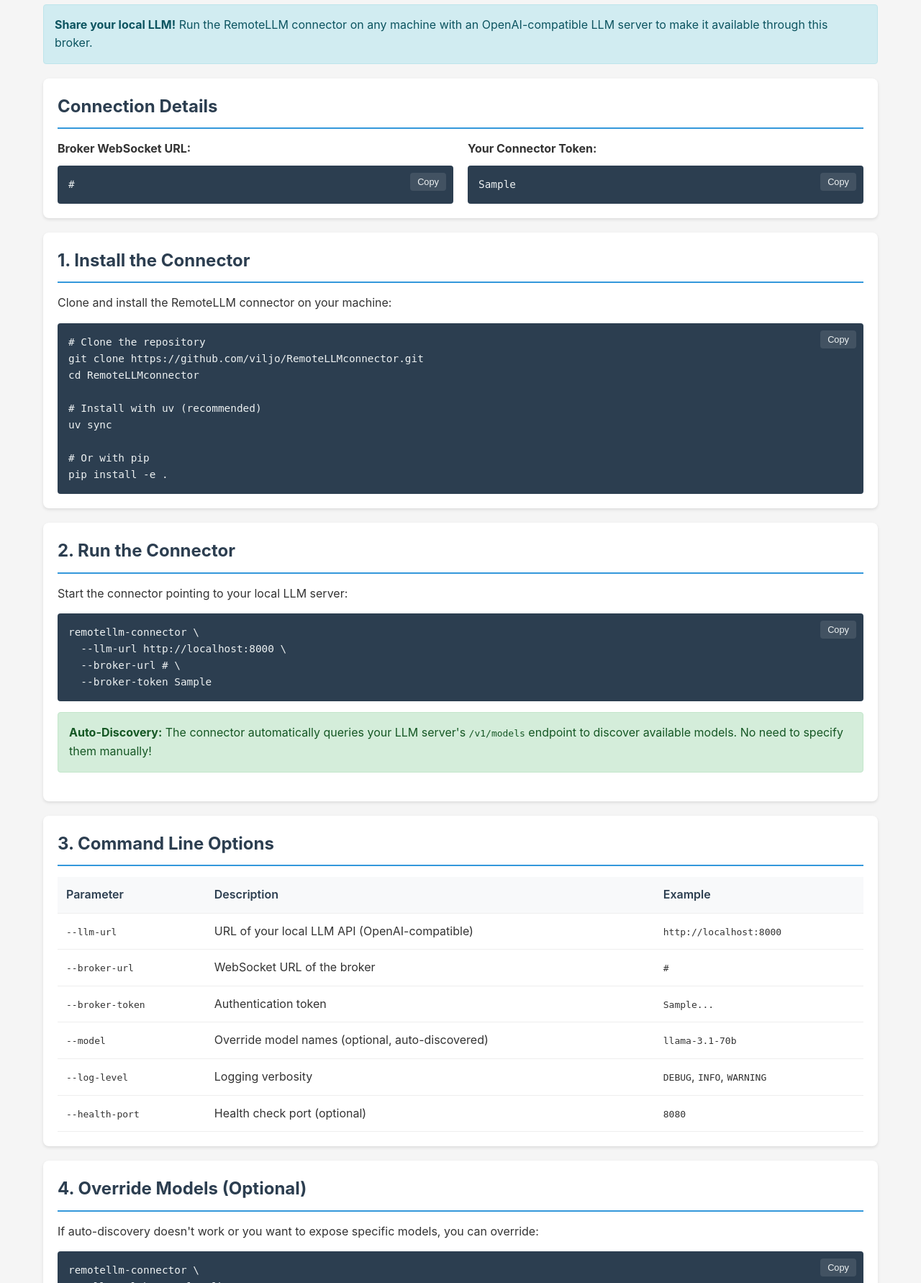
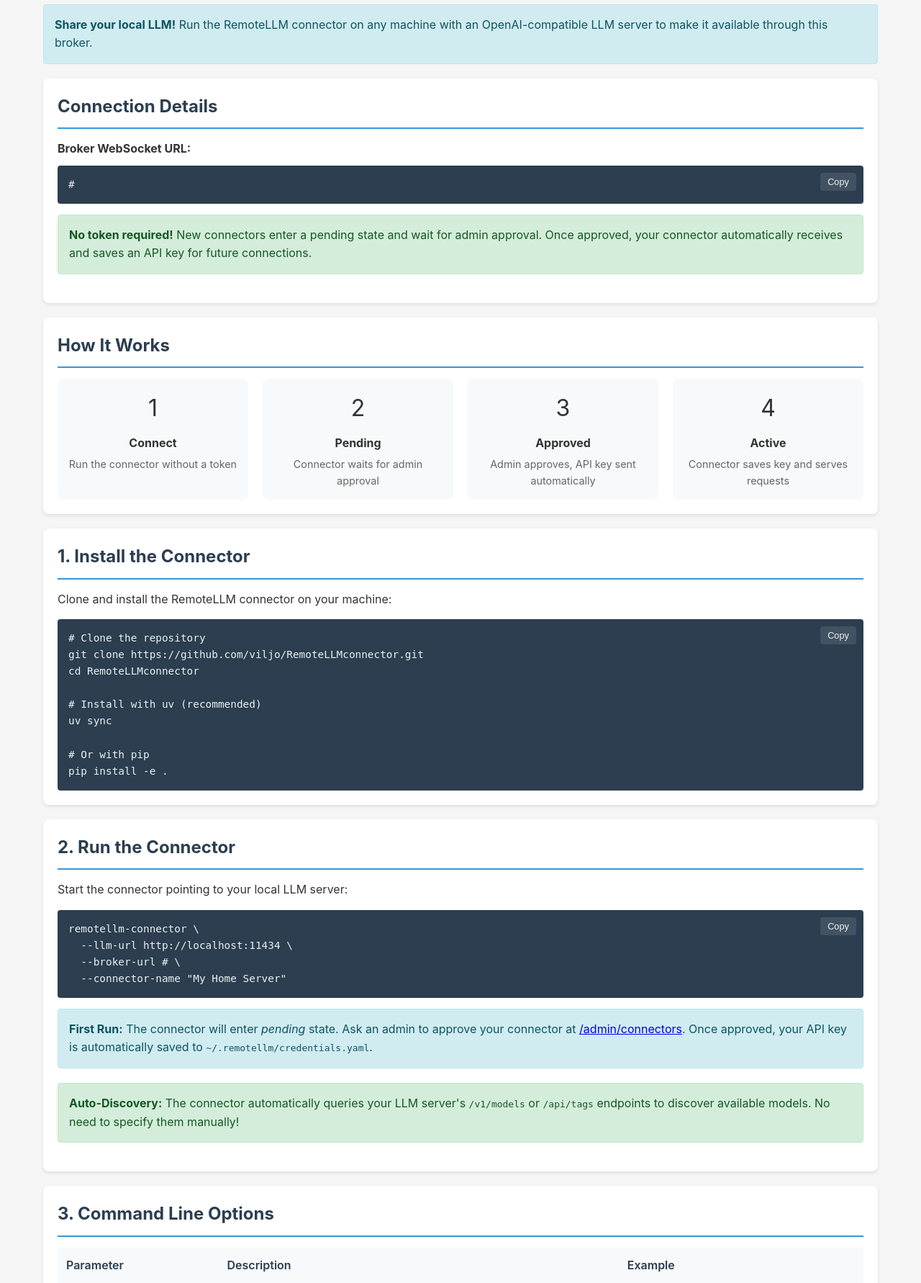
Before and after one commit to viljo/RemoteLLMconnector, a Python web app: template src/remotellm/broker/templates/connect.html in a window 1280 px wide. Shown: the part 170-1952 px from the top of the page at 72% size. Run offline with Jinja, Linux system fonts and the light colour scheme; the template is opened without the code that fills it: most values are stand-ins (such as "Sample title", 1, 10 or a date in 2020).

Commit message:
Update Connect tab for connector approval workflow
Changes to connect.html:
- Remove "Your Connector Token" section (no pre-assigned tokens)
- Add "How It Works" section explaining the 4-step approval flow:
  1. Connect without a token
  2. Enter pending state, wait for admin approval
  3. Admin approves, API key sent automatically via WebSocket
  4. Connector saves key and serves requests
- Update run command examples to use --connector-name instead of --broker-token
- Add --connector-name and --credentials-file to command line options table
- Update systemd service example with new parameters
- Add troubleshooting entries for approval workflow issues
- Update messaging to emphasize "No token required" workflow

🤖 Generated with [Claude Code](https://claude.com/claude-code)

Co-Authored-By: Claude <noreply@anthropic.com>

```diff
--- a/src/remotellm/broker/templates/connect.html
+++ b/src/remotellm/broker/templates/connect.html
@@ -11,20 +11,38 @@
 
 <div class="card">
     <h2>Connection Details</h2>
-    <div class="grid grid-2">
-        <div>
     <p style="margin-bottom: 10px;"><strong>Broker WebSocket URL:</strong></p>
     <div class="code-block">
         <button class="copy-btn" onclick="copyToClipboard('{{ ws_url }}', this)">Copy</button>
         {{ ws_url }}
     </div>
+    <div class="alert alert-success" style="margin-top: 15px;">
+        <strong>No token required!</strong> New connectors enter a pending state and wait for admin approval. Once approved, your connector automatically receives and saves an API key for future connections.
     </div>
-        <div>
-            <p style="margin-bottom: 10px;"><strong>Your Connector Token:</strong></p>
-            <div class="code-block">
-                <button class="copy-btn" onclick="copyToClipboard('{{ connector_token }}', this)">Copy</button>
-                {{ connector_token }}
 </div>
+
+<div class="card">
+    <h2>How It Works</h2>
+    <div style="display: flex; gap: 20px; flex-wrap: wrap;">
+        <div style="flex: 1; min-width: 200px; text-align: center; padding: 15px; background: #f8f9fa; border-radius: 8px;">
+            <div style="font-size: 2rem; margin-bottom: 10px;">1</div>
+            <strong>Connect</strong>
+            <p style="font-size: 0.9rem; color: #666; margin-top: 5px;">Run the connector without a token</p>
+        </div>
+        <div style="flex: 1; min-width: 200px; text-align: center; padding: 15px; background: #f8f9fa; border-radius: 8px;">
+            <div style="font-size: 2rem; margin-bottom: 10px;">2</div>
+            <strong>Pending</strong>
+            <p style="font-size: 0.9rem; color: #666; margin-top: 5px;">Connector waits for admin approval</p>
+        </div>
+        <div style="flex: 1; min-width: 200px; text-align: center; padding: 15px; background: #f8f9fa; border-radius: 8px;">
+            <div style="font-size: 2rem; margin-bottom: 10px;">3</div>
+            <strong>Approved</strong>
+            <p style="font-size: 0.9rem; color: #666; margin-top: 5px;">Admin approves, API key sent automatically</p>
+        </div>
+        <div style="flex: 1; min-width: 200px; text-align: center; padding: 15px; background: #f8f9fa; border-radius: 8px;">
+            <div style="font-size: 2rem; margin-bottom: 10px;">4</div>
+            <strong>Active</strong>
+            <p style="font-size: 0.9rem; color: #666; margin-top: 5px;">Connector saves key and serves requests</p>
         </div>
     </div>
 </div>
@@ -52,13 +70,17 @@ pip install -e .</pre>
     <div class="code-block">
         <button class="copy-btn" onclick="copyToClipboard(document.getElementById('run-cmd').textContent, this)">Copy</button>
         <pre id="run-cmd">remotellm-connector \
-  --llm-url http://localhost:8000 \
+  --llm-url http://localhost:11434 \
   --broker-url {{ ws_url }} \
-  --broker-token {{ connector_token }}</pre>
+  --connector-name "My Home Server"</pre>
+    </div>
+
+    <div class="alert alert-info" style="margin-top: 15px;">
+        <strong>First Run:</strong> The connector will enter <em>pending</em> state. Ask an admin to approve your connector at <a href="/admin/connectors">/admin/connectors</a>. Once approved, your API key is automatically saved to <code>~/.remotellm/credentials.yaml</code>.
     </div>
 
     <div class="alert alert-success" style="margin-top: 15px;">
-        <strong>Auto-Discovery:</strong> The connector automatically queries your LLM server's <code>/v1/models</code> endpoint to discover available models. No need to specify them manually!
+        <strong>Auto-Discovery:</strong> The connector automatically queries your LLM server's <code>/v1/models</code> or <code>/api/tags</code> endpoints to discover available models. No need to specify them manually!
     </div>
 </div>
 
@@ -76,7 +98,7 @@ pip install -e .</pre>
             <tr>
                 <td><code>--llm-url</code></td>
                 <td>URL of your local LLM API (OpenAI-compatible)</td>
-                <td><code>http://localhost:8000</code></td>
+                <td><code>http://localhost:11434</code></td>
             </tr>
             <tr>
                 <td><code>--broker-url</code></td>
@@ -84,9 +106,19 @@ pip install -e .</pre>
                 <td><code>{{ ws_url }}</code></td>
             </tr>
             <tr>
+                <td><code>--connector-name</code></td>
+                <td>Friendly name for your connector (shown in admin)</td>
+                <td><code>"My GPU Server"</code></td>
+            </tr>
+            <tr>
+                <td><code>--credentials-file</code></td>
+                <td>Where to store the approved API key</td>
+                <td><code>~/.remotellm/credentials.yaml</code></td>
+            </tr>
+            <tr>
                 <td><code>--broker-token</code></td>
-                <td>Authentication token</td>
-                <td><code>{{ connector_token[:20] }}...</code></td>
+                <td>Pre-approved API key (optional, auto-obtained)</td>
+                <td><code>ck-abc123...</code></td>
             </tr>
             <tr>
                 <td><code>--model</code></td>
@@ -115,7 +147,7 @@ pip install -e .</pre>
         <pre id="multi-cmd">remotellm-connector \
   --llm-url http://localhost:8000 \
   --broker-url {{ ws_url }} \
-  --broker-token {{ connector_token }} \
+  --connector-name "Custom Models" \
   --model llama-3.1-8b \
   --model llama-3.1-70b</pre>
     </div>
@@ -136,9 +168,11 @@ Type=simple
 User=root
 WorkingDirectory=/opt/remotellm
 ExecStart=/usr/local/bin/remotellm-connector \
-    --llm-url http://localhost:8000 \
+    --llm-url http://localhost:11434 \
     --broker-url {{ ws_url }} \
-    --broker-token {{ connector_token }}
+    --connector-name "My Server" \
+    --credentials-file /root/.remotellm/credentials.yaml \
+    --log-level INFO
 Restart=always
 RestartSec=10
 
@@ -152,6 +186,10 @@ WantedBy=multi-user.target</pre>
         <pre>sudo systemctl daemon-reload
 sudo systemctl enable remotellm-connector
 sudo systemctl start remotellm-connector</pre>
+    </div>
+
+    <div class="alert alert-info" style="margin-top: 15px;">
+        <strong>First Start:</strong> On first run, the service will wait for admin approval. Check <code>journalctl -u remotellm-connector -f</code> for status. Once approved, credentials are saved and the service will reconnect automatically on restart.
     </div>
 </div>
 
@@ -172,7 +210,7 @@ sudo systemctl start remotellm-connector</pre>
             <h3 style="margin-bottom: 10px;">Ollama</h3>
             <div class="code-block" style="font-size: 0.85rem;">
                 <pre># Default endpoint
-http://localhost:11434/v1</pre>
+http://localhost:11434</pre>
             </div>
         </div>
         <div>
@@ -204,12 +242,16 @@ http://localhost:1234/v1</pre>
         </thead>
         <tbody>
             <tr>
+                <td>Stuck in "pending" state</td>
+                <td>Ask an admin to approve your connector at <a href="/admin/connectors">/admin/connectors</a></td>
+            </tr>
+            <tr>
                 <td>Connection refused</td>
                 <td>Check that your LLM server is running and accessible at the specified URL</td>
             </tr>
             <tr>
-                <td>Authentication failed</td>
-                <td>Verify your connector token is correct</td>
+                <td>Authentication failed after approval</td>
+                <td>Check that credentials file exists at <code>~/.remotellm/credentials.yaml</code> with correct permissions</td>
             </tr>
             <tr>
                 <td>WebSocket disconnects</td>
@@ -219,6 +261,10 @@ http://localhost:1234/v1</pre>
                 <td>Model not appearing</td>
                 <td>Ensure the model name matches exactly and the LLM server has the model loaded</td>
             </tr>
+            <tr>
+                <td>Revoked by admin</td>
+                <td>Your connector was revoked. Credentials are cleared; reconnect to start a new approval request</td>
+            </tr>
         </tbody>
     </table>
 </div>
```
Lines whose indentation alone changed are shown as unchanged.
